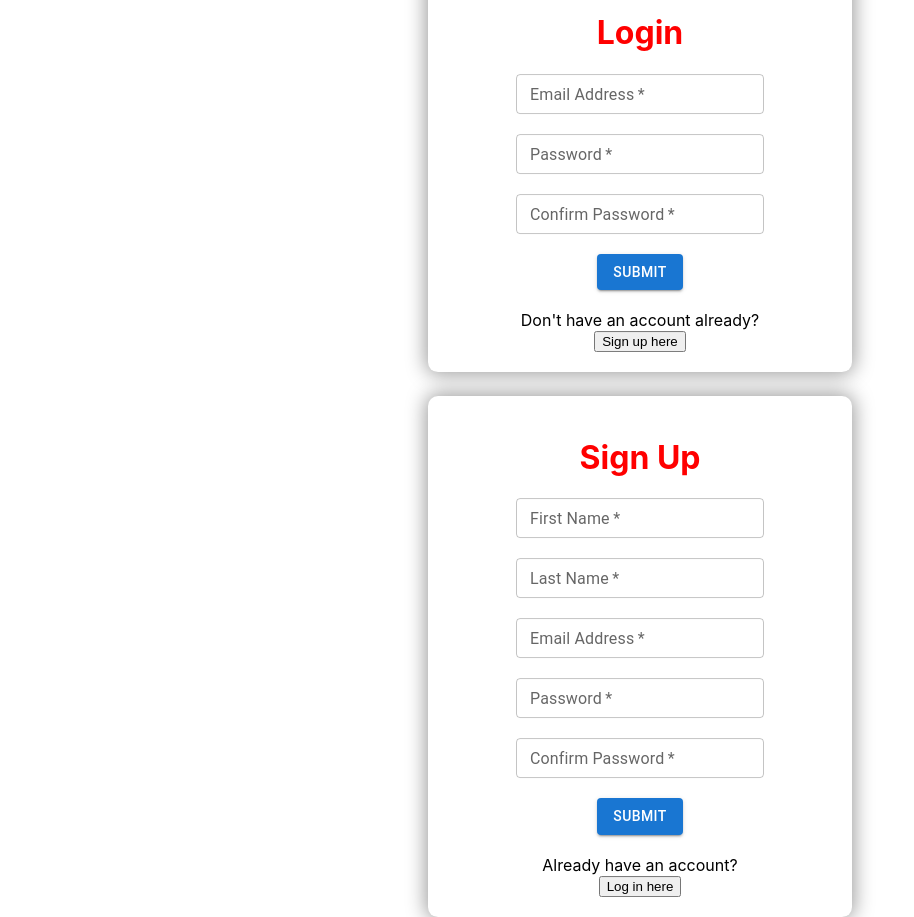
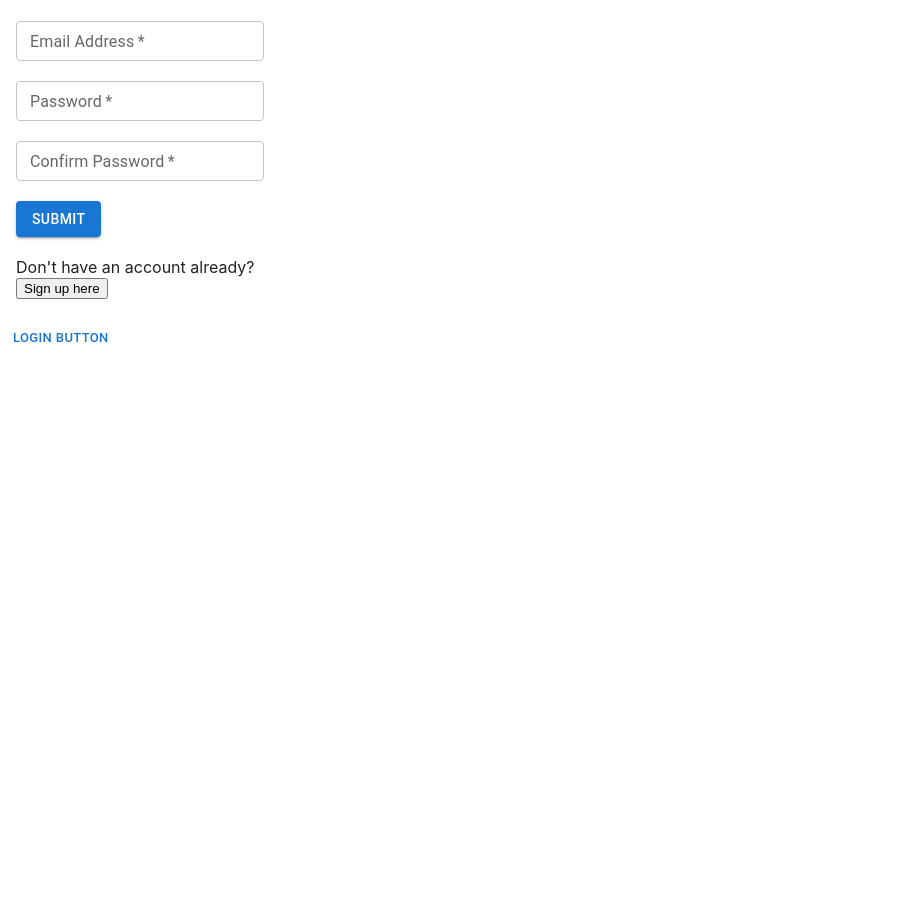
Before and after one commit to jinksendoh7/ApplicationProject_HomeFinder, a React (Create React App) app: page / in a window 1280 px wide. Shown: the part 190-1107 px from the top of the page, without its empty margins (0-914 px from the left). After the commit the page ends 800 px from the top, so only its background shows below. Built offline with nearby package versions, Linux system fonts and the light colour scheme.

Commit message:
resolve conflicts between brenn and master

```diff
--- a/src/App.js
+++ b/src/App.js
@@ -1,8 +1,5 @@
 import { BrowserRouter, Routes, Route } from "react-router-dom";
 import './App.css';
-import LoginForm from './components/LoginForm/LoginForm';
-import SignUpForm from './components/SignUpForm/SignUpForm';
-
 import LayoutPage from "./pages/common/LayoutPage";
 import LoginPage from "./pages/login/LoginPage";
 import ResetPasswordPage from "./pages/reset-password/ResetPasswordPage";
@@ -10,16 +7,16 @@ import SignupPage from "./pages/signup/SignupPage";
 
 
 function App() {
-  return (
-    <div className="App">
-      <div>
-        <h1>Start Point</h1>
-        <LoginForm />
-      </div>
-      <div>
-        <SignUpForm />
-      </div>
-    </div>
+  return ( <BrowserRouter>
+    <Routes>
+      <Route path="/" element={<LayoutPage />}>
+        <Route index element={<LoginPage />} />
+        <Route path="reset" element={<ResetPasswordPage />} />
+        <Route path="signup" element={<SignupPage />} />
+      </Route>
+    </Routes>
+  </BrowserRouter>
+
   );
 }
 
--- a/src/components/SignUpForm/SignUpForm.jsx
+++ /dev/null
@@ -1,96 +0,0 @@
-import React, { useState } from 'react';
-import TextField from '@mui/material/TextField';
-import Button from '@mui/material/Button';
-import "../styles.css";
-
-
-function SignUpForm() {
-
-    const [name, setName] = useState('');
-    const [lastName, setLastName] = useState('');
-    const [email, setEmail] = useState('');
-    const [password, setPassword] = useState('');
-    const [confirmPassword, setConfirmPassword] = ('');
-
-    const [errorMessage, setErrorMessage] = useState('');
-
-    return (
-        <div className="signupContainer">
-            <form>
-                <div>
-                    <h1>Sign Up</h1>
-                </div>
-                <div>
-                    <TextField
-                        required
-                        id="outlined-required"
-                        label="First Name"
-                        size="small"
-                        value={name}
-                        onChange={(event) => setName(event.target.value)}
-                    />
-                </div>
-                &nbsp;
-                <div>
-                    <TextField
-                        required
-                        id="outlined-required"
-                        label="Last Name"
-                        size="small"
-                        value={lastName}
-                        onChange={(event) => setLastName(event.target.value)}
-
-                    />
-                </div>
-                &nbsp;
-                <div>
-                    <TextField
-                        required
-                        id="outlined-required"
-                        label="Email Address"
-                        size="small"
-                        value={email}
-                        onChange={(event) => setEmail(event.target.value)}
-                    />
-                </div>
-                &nbsp;
-                <div>
-                    <TextField
-                        required
-                        id="outlined-required"
-                        label="Password"
-                        type="password"
-                        size="small"
-                        value={password}
-                        onChange={(event) => setPassword(event.target.value)}
-                    />
-                </div>
-                &nbsp;
-                <div>
-                    <TextField
-                        required
-                        id="outlined-required"
-                        label="Confirm Password"
-                        type="password"
-                        size="small"
-                        value={confirmPassword}
-                        onChange={(event) => setConfirmPassword(event.target.value)}
-                    />
-                </div>
-                &nbsp;
-                <div>
-                    <Button variant="contained"> SUBMIT </Button>
-                </div>
-            </form>
-            &nbsp;
-
-            <div>
-                Already have an account? <br />
-                <button>Log in here</button>
-            </div>
-
-        </div>
-    )
-}
-
-export default SignUpForm;
--- a/src/components/LoginForm/LoginForm.jsx
+++ b/src/components/form/signup/SignupForm.js
@@ -1,12 +1,13 @@
 import React, { useState } from 'react';
 import TextField from '@mui/material/TextField';
 import Button from '@mui/material/Button';
-import "../styles.css";
-import SignUpForm from "../SignUpForm/SignUpForm";
+import "./SignupForm.css";
 
 
-function LoginForm() {
+function SignUpForm() {
 
+    const [name, setName] = useState('');
+    const [lastName, setLastName] = useState('');
     const [email, setEmail] = useState('');
     const [password, setPassword] = useState('');
     const [confirmPassword, setConfirmPassword] = ('');
@@ -17,8 +18,31 @@ function LoginForm() {
         <div className="signupContainer">
             <form>
                 <div>
-                    <h1>Login</h1>
+                    <h1>Sign Up</h1>
                 </div>
+                <div>
+                    <TextField
+                        required
+                        id="outlined-required"
+                        label="First Name"
+                        size="small"
+                        value={name}
+                        onChange={(event) => setName(event.target.value)}
+                    />
+                </div>
+                &nbsp;
+                <div>
+                    <TextField
+                        required
+                        id="outlined-required"
+                        label="Last Name"
+                        size="small"
+                        value={lastName}
+                        onChange={(event) => setLastName(event.target.value)}
+
+                    />
+                </div>
+                &nbsp;
                 <div>
                     <TextField
                         required
@@ -61,12 +85,12 @@ function LoginForm() {
             &nbsp;
 
             <div>
-                Don't have an account already?  <br />
-                <button>Sign up here</button>
+                Already have an account? <br />
+                <button>Log in here</button>
             </div>
 
         </div>
     )
 }
 
-export default LoginForm;
+export default SignUpForm;
```
Also changed, not shown: src/components/form/signup/SignupForm.css (renamed from src/components/styles.css).
